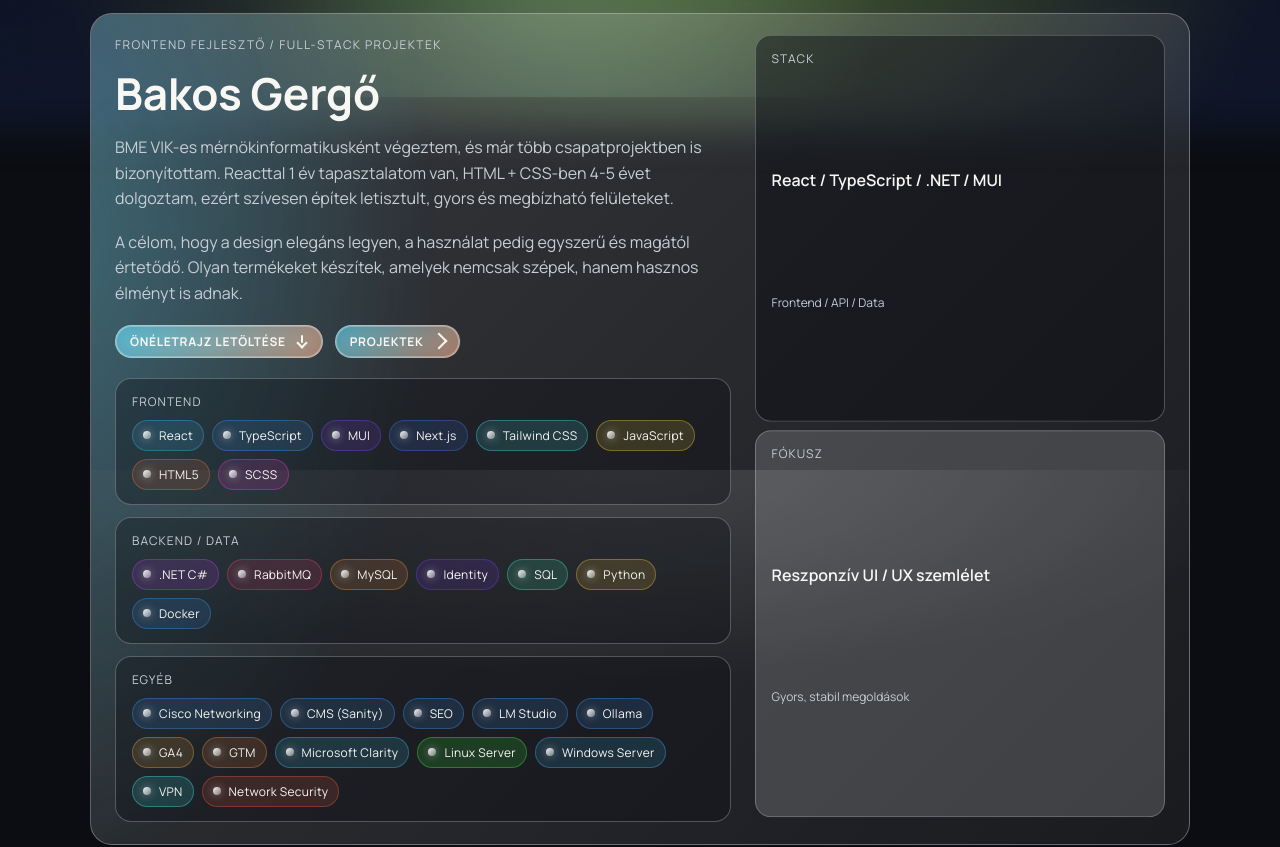
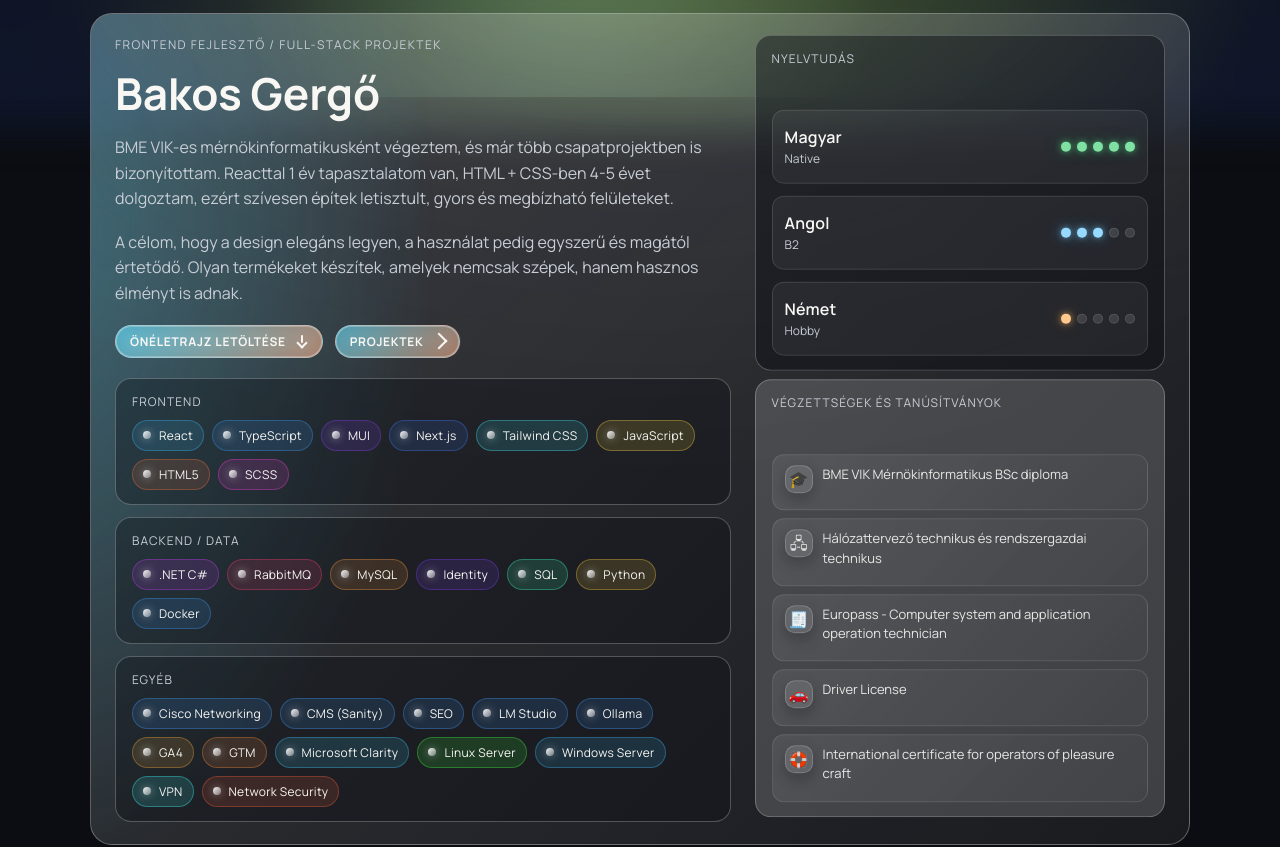
Before and after one commit to Gbakos21/Landing-Page, a React (Vite) app in the folder my-portfolio/: page / in a window 1280 px wide. Shown: the part 820-1667 px from the top of the page. Built offline with nearby package versions, Linux system fonts and the light colour scheme.

Commit message:
fix welcom page

```diff
--- a/my-portfolio/src/App.css
+++ b/my-portfolio/src/App.css
@@ -717,10 +717,10 @@ body.cookie-banner-open .welcome-arrow {
 .hero::after {
   content: "";
   position: absolute;
-  inset: auto -20% 0 -20%;
-  height: 45%;
-  background: radial-gradient(60% 80% at 50% 0%, rgba(255, 255, 255, 0.18), transparent 70%);
-  opacity: 0.7;
+  inset: -30% -25% -10% -25%;
+  background: radial-gradient(80% 70% at 50% 10%, rgba(255, 255, 255, 0.14), transparent 75%);
+  opacity: 0.6;
+  filter: blur(10px);
   pointer-events: none;
 }
 
@@ -865,6 +865,113 @@ body.cookie-banner-open .welcome-arrow {
 .accent-meta {
   font-size: 12px;
   color: var(--text-muted);
+}
+
+.accent-card--languages {
+  gap: 10px;
+}
+
+.lang-levels {
+  display: grid;
+  gap: 12px;
+}
+
+.lang-row {
+  display: flex;
+  align-items: center;
+  justify-content: space-between;
+  gap: 12px;
+  padding: 10px 12px;
+  border-radius: 12px;
+  background: rgba(255, 255, 255, 0.06);
+  border: 1px solid rgba(255, 255, 255, 0.12);
+}
+
+.lang-row[data-lang="hu"] {
+  --dot-color: #4bd37c;
+}
+
+.lang-row[data-lang="en"] {
+  --dot-color: #6cc8ff;
+}
+
+.lang-row[data-lang="de"] {
+  --dot-color: #ffb05c;
+}
+
+.lang-info {
+  display: grid;
+  gap: 2px;
+}
+
+.lang-name {
+  font-weight: 600;
+  letter-spacing: 0.2px;
+}
+
+.lang-level {
+  font-size: 12px;
+  color: var(--text-muted);
+}
+
+.lang-dots {
+  display: grid;
+  grid-auto-flow: column;
+  gap: 6px;
+}
+
+.lang-dot {
+  width: 10px;
+  height: 10px;
+  border-radius: 999px;
+  background: rgba(255, 255, 255, 0.12);
+  box-shadow: inset 0 0 0 1px rgba(255, 255, 255, 0.1);
+}
+
+.lang-dot.is-on {
+  background: color-mix(in srgb, var(--dot-color) 70%, #ffffff 30%);
+  box-shadow:
+    0 0 6px color-mix(in srgb, var(--dot-color) 65%, transparent 35%),
+    0 0 16px color-mix(in srgb, var(--dot-color) 35%, transparent 65%);
+}
+
+.accent-card--certs {
+  gap: 10px;
+}
+
+.cert-list {
+  margin: 0;
+  padding-left: 0;
+  display: grid;
+  gap: 8px;
+  color: var(--text-primary);
+  font-size: 13px;
+  line-height: 1.5;
+  list-style: none;
+}
+
+.cert-list li {
+  display: flex;
+  align-items: flex-start;
+  gap: 10px;
+  padding: 10px 12px;
+  border-radius: 12px;
+  background: linear-gradient(135deg, rgba(255, 255, 255, 0.08), rgba(255, 255, 255, 0.02));
+  border: 1px solid rgba(255, 255, 255, 0.12);
+  opacity: 0.92;
+}
+
+.cert-icon {
+  width: 28px;
+  height: 28px;
+  border-radius: 10px;
+  display: grid;
+  place-items: center;
+  background: rgba(255, 255, 255, 0.12);
+  border: 1px solid rgba(255, 255, 255, 0.2);
+  box-shadow: 0 6px 14px rgba(6, 8, 16, 0.25);
+  font-size: 16px;
+  flex: 0 0 auto;
 }
 
 @keyframes accentFloat {
--- a/my-portfolio/src/components/Hero.tsx
+++ b/my-portfolio/src/components/Hero.tsx
@@ -69,15 +69,74 @@ const Hero: React.FC = () => {
           </div>
         </div>
         <div className="hero-accent">
-          <div className="accent-card">
-            <span className="accent-title">{t("heroAccentStackTitle")}</span>
-            <span className="accent-value">{t("heroAccentStackValue")}</span>
-            <span className="accent-meta">{t("heroAccentStackMeta")}</span>
+          <div className="accent-card accent-card--languages">
+            <span className="accent-title">Nyelvtudás</span>
+            <div className="lang-levels">
+              <div className="lang-row" data-lang="hu">
+                <div className="lang-info">
+                  <span className="lang-name">Magyar</span>
+                  <span className="lang-level">Native</span>
+                </div>
+                <div className="lang-dots" aria-label="Magyar szint: 5/5">
+                  <span className="lang-dot is-on" />
+                  <span className="lang-dot is-on" />
+                  <span className="lang-dot is-on" />
+                  <span className="lang-dot is-on" />
+                  <span className="lang-dot is-on" />
+                </div>
+              </div>
+              <div className="lang-row" data-lang="en">
+                <div className="lang-info">
+                  <span className="lang-name">Angol</span>
+                  <span className="lang-level">B2</span>
+                </div>
+                <div className="lang-dots" aria-label="Angol szint: 3/5">
+                  <span className="lang-dot is-on" />
+                  <span className="lang-dot is-on" />
+                  <span className="lang-dot is-on" />
+                  <span className="lang-dot" />
+                  <span className="lang-dot" />
+                </div>
+              </div>
+              <div className="lang-row" data-lang="de">
+                <div className="lang-info">
+                  <span className="lang-name">Német</span>
+                  <span className="lang-level">Hobby</span>
+                </div>
+                <div className="lang-dots" aria-label="Német szint: 1/5">
+                  <span className="lang-dot is-on" />
+                  <span className="lang-dot" />
+                  <span className="lang-dot" />
+                  <span className="lang-dot" />
+                  <span className="lang-dot" />
+                </div>
+              </div>
+            </div>
           </div>
-          <div className="accent-card is-alt">
-            <span className="accent-title">{t("heroAccentFocusTitle")}</span>
-            <span className="accent-value">{t("heroAccentFocusValue")}</span>
-            <span className="accent-meta">{t("heroAccentFocusMeta")}</span>
+          <div className="accent-card accent-card--certs is-alt">
+            <span className="accent-title">Végzettségek és tanúsítványok</span>
+            <ul className="cert-list">
+              <li>
+                <span className="cert-icon" aria-hidden="true">🎓</span>
+                BME VIK Mérnökinformatikus BSc diploma
+              </li>
+              <li>
+                <span className="cert-icon" aria-hidden="true">🖧</span>
+                Hálózattervező technikus és rendszergazdai technikus
+              </li>
+              <li>
+                <span className="cert-icon" aria-hidden="true">🧾</span>
+                Europass - Computer system and application operation technician
+              </li>
+              <li>
+                <span className="cert-icon" aria-hidden="true">🚗</span>
+                Driver License
+              </li>
+              <li>
+                <span className="cert-icon" aria-hidden="true">🛟</span>
+                International certificate for operators of pleasure craft
+              </li>
+            </ul>
           </div>
         </div>
       </section>
```
